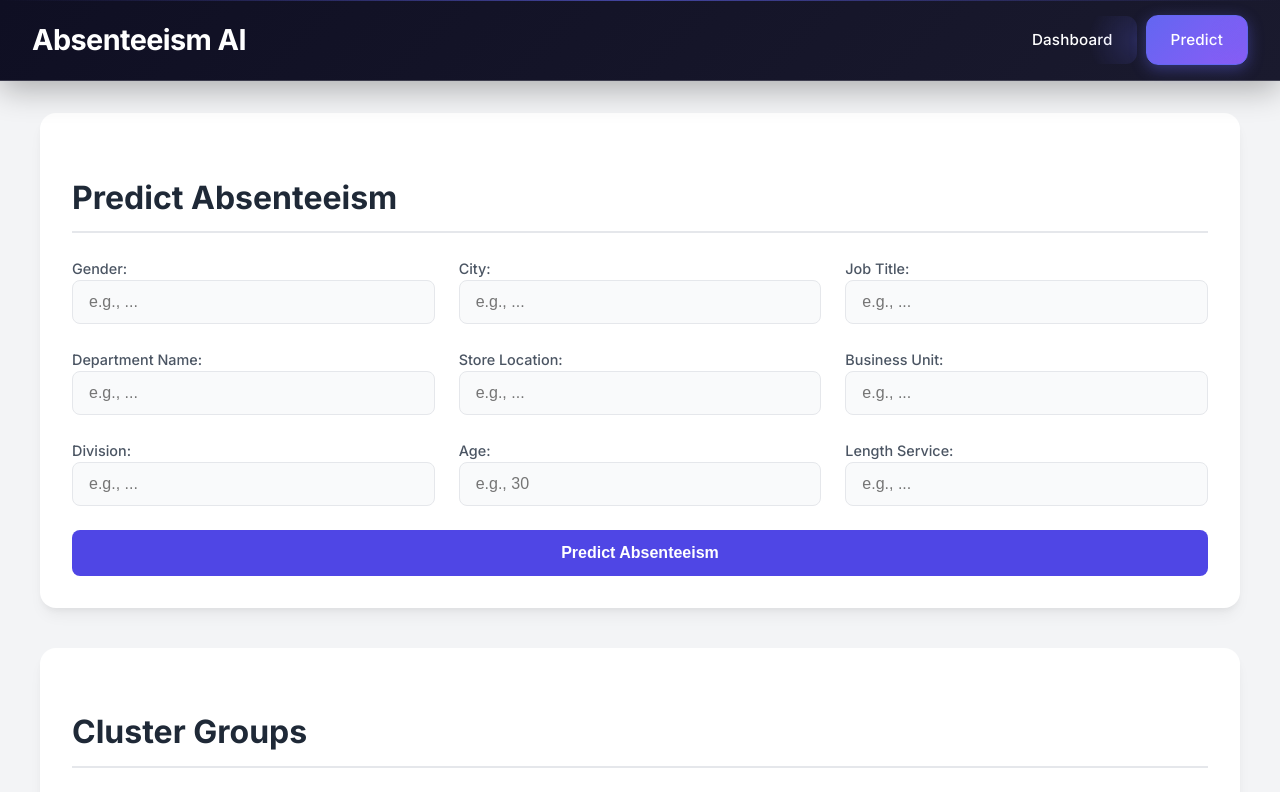
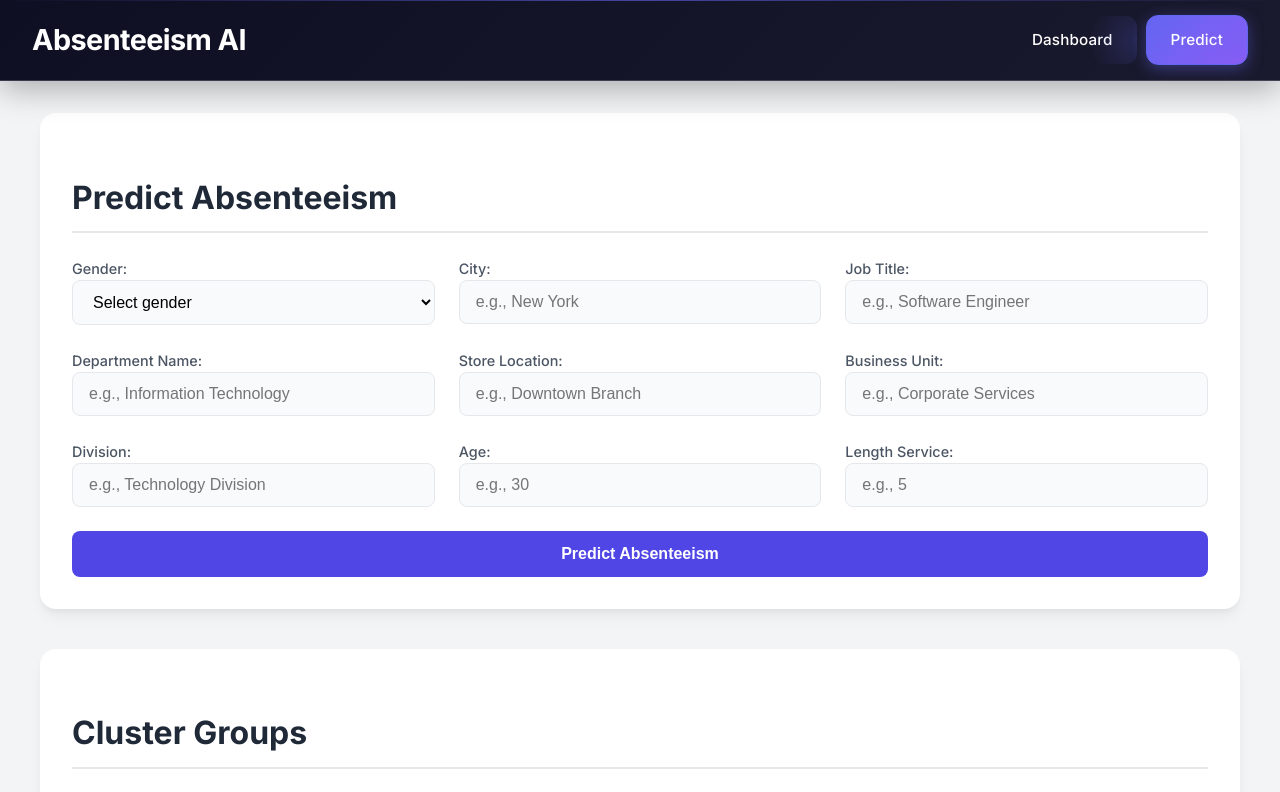
Before and after one commit to arshad-v/absenteeism-frontend, a React (Vite) app: page /predict in a window 1280 px wide. Shown: the top 792 px of the page. Built offline with nearby package versions, Linux system fonts and the light colour scheme.

Commit message:
Add Placeholders and Gender Dropdown

```diff
--- a/src/pages/PredictionPage.jsx
+++ b/src/pages/PredictionPage.jsx
@@ -18,6 +18,19 @@ const PredictionPage = () => {
   const [prediction, setPrediction] = useState(null);
   const [error, setError] = useState('');
   const [loading, setLoading] = useState(false);
+
+  // Field configurations with placeholders
+  const fieldConfig = {
+    Gender: { type: 'select', placeholder: 'Select gender', options: ['Male', 'Female'] },
+    City: { type: 'text', placeholder: 'e.g., New York' },
+    JobTitle: { type: 'text', placeholder: 'e.g., Software Engineer' },
+    DepartmentName: { type: 'text', placeholder: 'e.g., Information Technology' },
+    StoreLocation: { type: 'text', placeholder: 'e.g., Downtown Branch' },
+    BusinessUnit: { type: 'text', placeholder: 'e.g., Corporate Services' },
+    Division: { type: 'text', placeholder: 'e.g., Technology Division' },
+    Age: { type: 'number', placeholder: 'e.g., 30' },
+    LengthService: { type: 'number', placeholder: 'e.g., 5' },
+  };
 
   const handleInputChange = (e) => {
     const { name, value } = e.target;
@@ -53,24 +66,47 @@ const PredictionPage = () => {
     { id: 3, title: 'Very High Risk Employees', description: 'Employees with significant absenteeism risk; immediate intervention recommended.' },
   ];
 
+  const formatFieldName = (key) => {
+    return key.replace(/([A-Z])/g, ' $1').trim();
+  };
+
   return (
     <>
       <section>
         <h2>Predict Absenteeism</h2>
         <form onSubmit={handleSubmit}>
-          {Object.keys(formData).map((key) => (
+          {Object.keys(formData).map((key) => {
+            const config = fieldConfig[key];
+            return (
               <label key={key}>
-              {key.replace(/([A-Z])/g, ' $1').trim()}:
-              <input
-                type={key === 'Age' || key === 'LengthService' ? 'number' : 'text'}
+                {formatFieldName(key)}:
+                {config.type === 'select' ? (
+                  <select
                     name={key}
                     value={formData[key]}
                     onChange={handleInputChange}
-                placeholder={`e.g., ${key === 'Age' ? '30' : '...'}`}
+                    required
+                  >
+                    <option value="">{config.placeholder}</option>
+                    {config.options.map((option) => (
+                      <option key={option} value={option}>
+                        {option}
+                      </option>
+                    ))}
+                  </select>
+                ) : (
+                  <input
+                    type={config.type}
+                    name={key}
+                    value={formData[key]}
+                    onChange={handleInputChange}
+                    placeholder={config.placeholder}
                     required
                   />
+                )}
               </label>
-          ))}
+            );
+          })}
           <button type="submit" disabled={loading}>
             {loading ? 'Predicting...' : 'Predict Absenteeism'}
           </button>
--- a/src/style.css
+++ b/src/style.css
@@ -56,7 +56,8 @@ label {
 }
 
 input[type='text'],
-input[type='number'] {
+input[type='number'],
+select {
   padding: 0.75rem 1rem;
   border: 1px solid var(--border-color);
   border-radius: 8px;
@@ -66,10 +67,19 @@ input[type='number'] {
 }
 
 input[type='text']:focus,
-input[type='number']:focus {
+input[type='number']:focus,
+select:focus {
   outline: none;
   border-color: var(--primary-color);
   box-shadow: 0 0 0 3px rgba(79, 70, 229, 0.2);
+}
+
+select {
+  cursor: pointer;
+}
+
+select option {
+  padding: 0.5rem;
 }
 
 button[type='submit'] {
```
Lines whose indentation alone changed are shown as unchanged.
